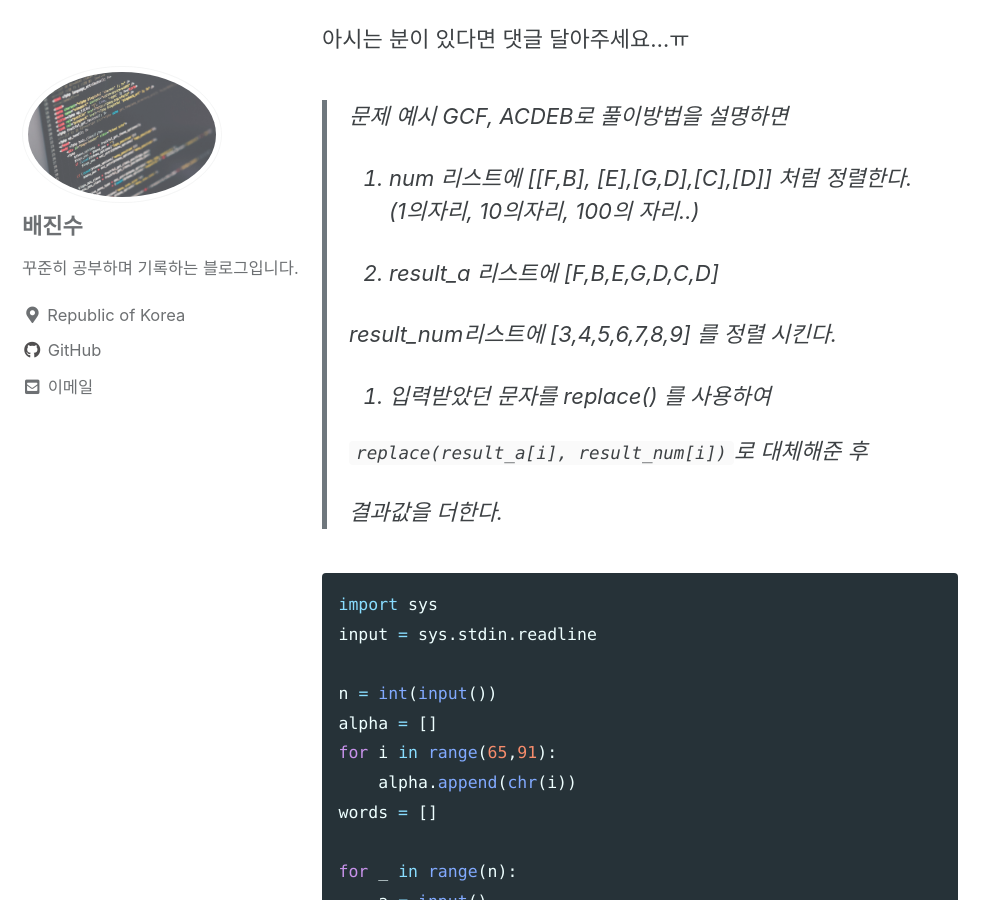
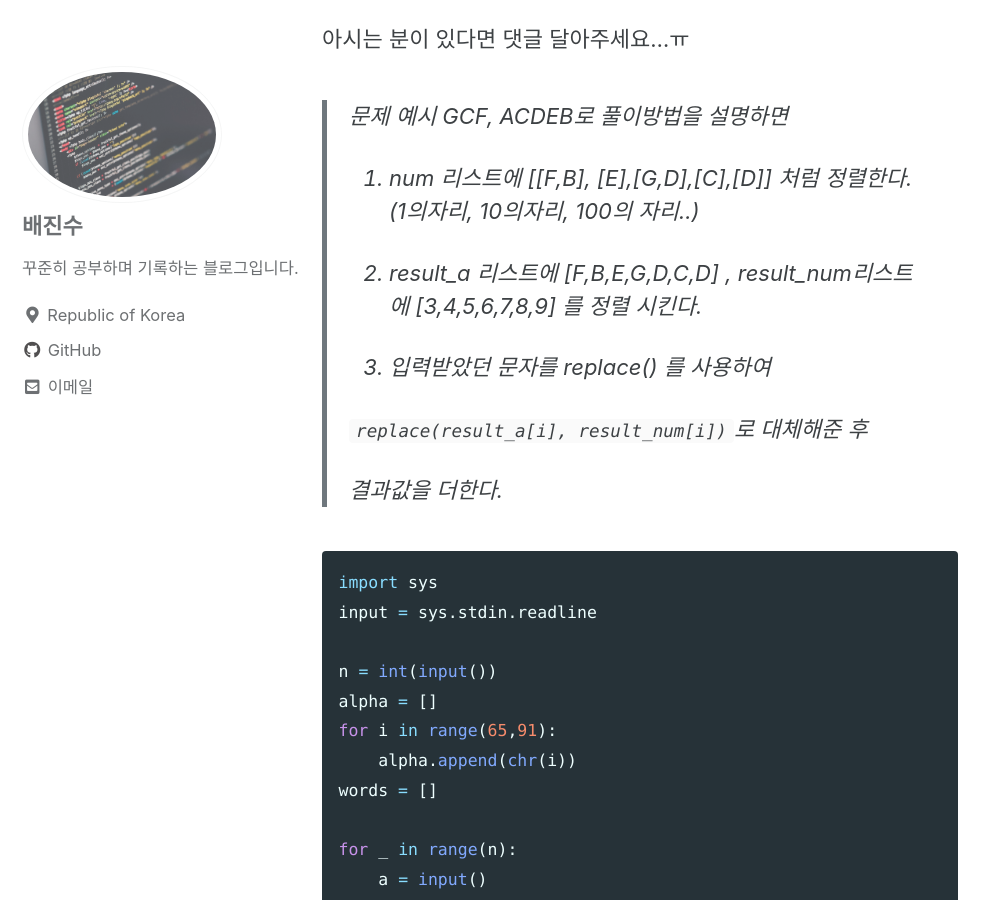
Before and after one commit to baejinsoo/baejinsoo.github.io, a Jekyll site: the page built from _posts/algorithm/2021-2-5-BOJ_1339.md, in a window 1280 px wide and 900 px high, scrolled down 1519 px. Shown: the whole window, without its empty margins (0-998 px from the left). Built offline with Jekyll 4.4.1, drawn with Linux system fonts in a browser that asks for light colours; cached includes are drawn as plain includes; comment, search, counter and statistics services are not loaded.

Commit message:
오타 수정 후 커밋

```diff
--- a/_posts/algorithm/2021-2-5-BOJ_1339.md
+++ b/_posts/algorithm/2021-2-5-BOJ_1339.md
@@ -58,13 +58,11 @@ print(ans)
 >
 >1. num 리스트에 [[F,B], [E],[G,D],[C],[D]] 처럼 정렬한다. (1의자리, 10의자리, 100의 자리..)
 >
->2. result_a 리스트에 [F,B,E,G,D,C,D]
+>2. result_a 리스트에 [F,B,E,G,D,C,D] ,  result_num리스트에 [3,4,5,6,7,8,9] 를 정렬 시킨다.
 >
->   result_num리스트에 [3,4,5,6,7,8,9] 를 정렬 시킨다.
+> 3. 입력받았던 문자를 replace() 를 사용하여
 >
->3. 입력받았던 문자를 replace() 를 사용하여
->
->   `replace(result_a[i], result_num[i])`로 대체해준 후
+>  `replace(result_a[i], result_num[i])`로 대체해준 후
 >
 >   결과값을 더한다.
 
@@ -92,6 +90,7 @@ for word in words:
         num[size-1].append(x)
         cnt -= 1
         size -= 1
+
 result_alpha = []
 result_num = []
 for nu in num:
```
